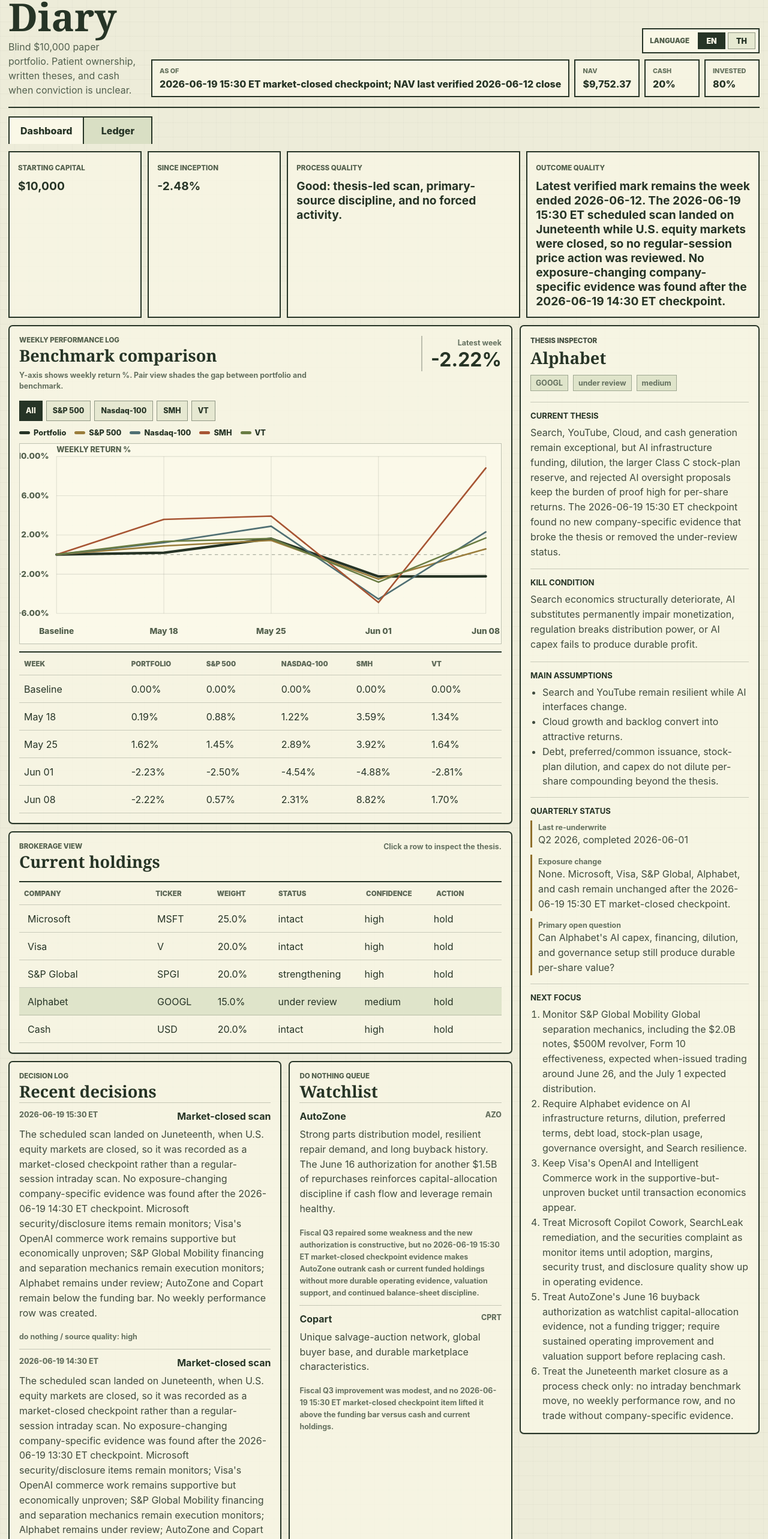
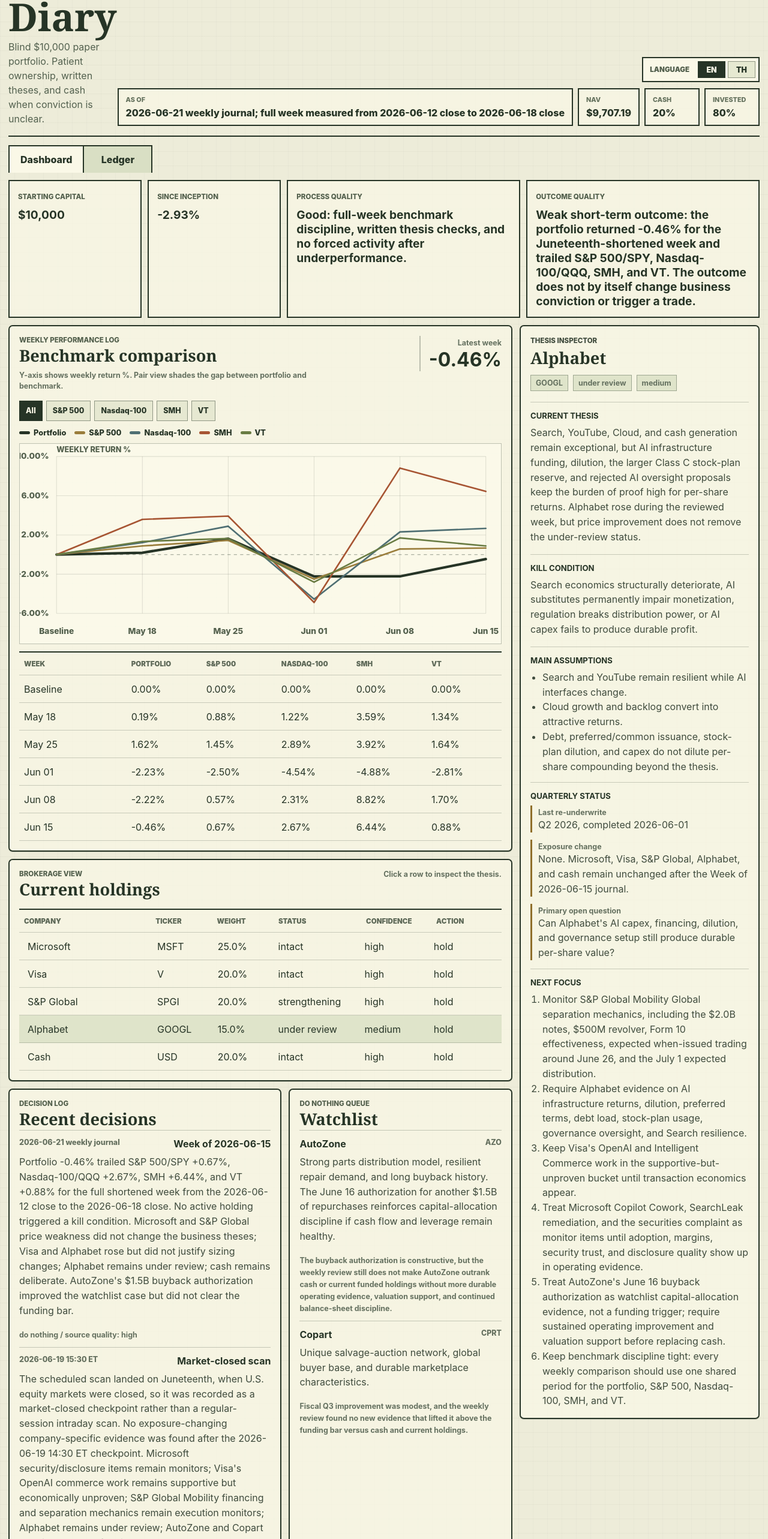
Before and after one commit to Tanaboonnnnn/Port-promax, a React (Vite) app: page / in a window 1280 px wide. Shown: the part 156-2722 px from the top of the page at 60% size. Built offline with nearby package versions, Linux system fonts and the light colour scheme.

Commit message:
Update weekly portfolio journal data

```diff
--- a/src/data/portfolio.ts
+++ b/src/data/portfolio.ts
@@ -46,15 +46,15 @@ export interface WatchlistItem {
 export const portfolioSnapshot = {
   name: "Nick Portfolio Diary",
   mandate: "Blind $10,000 paper portfolio. Patient ownership, written theses, and cash when conviction is unclear.",
-  asOf: "2026-06-19 15:30 ET market-closed checkpoint; NAV last verified 2026-06-12 close",
+  asOf: "2026-06-21 weekly journal; full week measured from 2026-06-12 close to 2026-06-18 close",
   localContext: "America/New_York",
   startingCapital: 10000,
-  latestValue: 9752.37,
+  latestValue: 9707.19,
   cashWeight: 20,
-  inceptionReturn: -2.48,
-  processQuality: "Good: thesis-led scan, primary-source discipline, and no forced activity.",
+  inceptionReturn: -2.93,
+  processQuality: "Good: full-week benchmark discipline, written thesis checks, and no forced activity after underperformance.",
   outcomeQuality:
-    "Latest verified mark remains the week ended 2026-06-12. The 2026-06-19 15:30 ET scheduled scan landed on Juneteenth while U.S. equity markets were closed, so no regular-session price action was reviewed. No exposure-changing company-specific evidence was found after the 2026-06-19 14:30 ET checkpoint.",
+    "Weak short-term outcome: the portfolio returned -0.46% for the Juneteenth-shortened week and trailed S&P 500/SPY, Nasdaq-100/QQQ, SMH, and VT. The outcome does not by itself change business conviction or trigger a trade.",
 };
 
 export const holdings: Holding[] = [
@@ -67,9 +67,9 @@ export const holdings: Holding[] = [
     weight: 25,
     shares: 5.925294,
     entryPrice: 421.92,
-    value: 2500,
+    value: 2248.06,
     thesis:
-      "Core enterprise software, Azure scale, AI infrastructure demand, distribution, and cash generation make Microsoft the portfolio's clearest compounder. Copilot Cowork general availability, usage-based billing, model choice, partner plugins, and enterprise controls remain supportive product evidence. SearchLeak / CVE-2026-42824 and the June 12 securities complaint remain security and disclosure-quality monitor items, not thesis breaks. The 2026-06-19 15:30 ET checkpoint found no new company-specific evidence that changed this view.",
+      "Core enterprise software, Azure scale, AI infrastructure demand, distribution, and cash generation make Microsoft the portfolio's clearest compounder. Copilot Cowork general availability remains supportive product evidence. SearchLeak / CVE-2026-42824 and the June 12 securities complaint remain security and disclosure-quality monitor items, not thesis breaks. The weekly review found price weakness but no company-specific evidence that changed the thesis.",
     killCondition:
       "Cloud or enterprise software durability weakens structurally, repeated enterprise AI security or disclosure failures impair customer and investor trust, AI capex repeatedly fails to convert into profit, or management capital allocation becomes persistently undisciplined.",
     assumptions: [
@@ -88,9 +88,9 @@ export const holdings: Holding[] = [
     weight: 20,
     shares: 6.201166,
     entryPrice: 322.52,
-    value: 2000,
+    value: 2029.27,
     thesis:
-      "Visa is an asset-light payment network with global acceptance, tokenization, authorization, and fraud-control relevance as commerce evolves. OpenAI, Intelligent Commerce, token, stablecoin, and agentic-commerce work remains strategically supportive but still economically unproven. The 2026-06-19 15:30 ET checkpoint found no new company-specific evidence that changed the thesis.",
+      "Visa is an asset-light payment network with global acceptance, tokenization, authorization, and fraud-control relevance as commerce evolves. OpenAI, Intelligent Commerce, token, stablecoin, and agentic-commerce work remains strategically supportive but still economically unproven. The weekly review found no company-specific evidence that changed the thesis.",
     killCondition:
       "Network economics deteriorate, regulation materially compresses pricing power, or new payment rails bypass Visa at scale without offsetting participation.",
     assumptions: [
@@ -108,9 +108,9 @@ export const holdings: Holding[] = [
     weight: 20,
     shares: 4.960933,
     entryPrice: 403.15,
-    value: 2000,
+    value: 2038.55,
     thesis:
-      "Ratings, indices, benchmarks, and financial data are embedded market infrastructure. Mobility Global remains a separation execution monitor: the spin vehicle priced $2.0B of senior notes and entered a $500M revolver, with proceeds intended to fund a cash payment to S&P Global after separation conditions are satisfied. Next evidence remains Form 10 effectiveness, expected when-issued trading around June 26, and July 1 distribution mechanics. The 2026-06-19 15:30 ET checkpoint found no new company-specific evidence that changed this view.",
+      "Ratings, indices, benchmarks, and financial data are embedded market infrastructure. Mobility Global remains a separation execution monitor: the spin vehicle priced $2.0B of senior notes and entered a $500M revolver, with proceeds intended to fund a cash payment to S&P Global after separation conditions are satisfied. Next evidence remains Form 10 effectiveness, expected when-issued trading around June 26, and July 1 distribution mechanics. The weekly review found price weakness but no thesis break.",
     killCondition:
       "Ratings credibility erodes, benchmark/data franchises lose relevance, or the Mobility separation damages focus, economics, leverage, or capital allocation discipline.",
     assumptions: [
@@ -128,9 +128,9 @@ export const holdings: Holding[] = [
     weight: 15,
     shares: 3.780432,
     entryPrice: 396.78,
-    value: 1500,
+    value: 1391.31,
     thesis:
-      "Search, YouTube, Cloud, and cash generation remain exceptional, but AI infrastructure funding, dilution, the larger Class C stock-plan reserve, and rejected AI oversight proposals keep the burden of proof high for per-share returns. The 2026-06-19 15:30 ET checkpoint found no new company-specific evidence that broke the thesis or removed the under-review status.",
+      "Search, YouTube, Cloud, and cash generation remain exceptional, but AI infrastructure funding, dilution, the larger Class C stock-plan reserve, and rejected AI oversight proposals keep the burden of proof high for per-share returns. Alphabet rose during the reviewed week, but price improvement does not remove the under-review status.",
     killCondition:
       "Search economics structurally deteriorate, AI substitutes permanently impair monetization, regulation breaks distribution power, or AI capex fails to produce durable profit.",
     assumptions: [
@@ -148,7 +148,7 @@ export const holdings: Holding[] = [
     weight: 20,
     value: 2000,
     thesis:
-      "Cash is a deliberate position because the fifth idea has not cleared the written-conviction bar. No 2026-06-19 15:30 ET market-closed checkpoint evidence makes a watchlist name clearly superior to cash or the funded holdings.",
+      "Cash is a deliberate position because the fifth idea has not cleared the written-conviction bar. AutoZone's buyback authorization improved the watchlist discussion, but neither AutoZone nor Copart clearly outranks cash or the funded holdings today.",
     killCondition:
       "A business with clearer durability, valuation support, and written thesis quality outranks the optionality of cash.",
     assumptions: [
@@ -165,32 +165,33 @@ export const benchmarkPoints: BenchmarkPoint[] = [
   { label: "May 25", portfolio: 1.62, sp500: 1.45, nasdaq100: 2.89, smh: 3.92, vt: 1.64, note: "Backfilled close-to-close weekly return from Friday 2026-05-22 to Friday 2026-05-29, using SPY as the S&P 500 proxy." },
   { label: "Jun 01", portfolio: -2.23, sp500: -2.5, nasdaq100: -4.54, smh: -4.88, vt: -2.81, note: "Backfilled close-to-close weekly return from Friday 2026-05-29 to Friday 2026-06-05, using SPY as the S&P 500 proxy." },
   { label: "Jun 08", portfolio: -2.22, sp500: 0.57, nasdaq100: 2.31, smh: 8.82, vt: 1.7, note: "Full weekly comparison from Friday 2026-06-05 close to Friday 2026-06-12 close, using SPY as the S&P 500 proxy." },
+  { label: "Jun 15", portfolio: -0.46, sp500: 0.67, nasdaq100: 2.67, smh: 6.44, vt: 0.88, note: "Full Juneteenth-shortened weekly comparison from Friday 2026-06-12 close to Thursday 2026-06-18 close, using SPY for S&P 500 and QQQ for Nasdaq-100." },
 ];
 
 export const recentDecisions: Decision[] = [
+  {
+    date: "2026-06-21 weekly journal",
+    action: "do nothing",
+    subject: "Week of 2026-06-15",
+    sourceQuality: "high",
+    reason:
+      "Portfolio -0.46% trailed S&P 500/SPY +0.67%, Nasdaq-100/QQQ +2.67%, SMH +6.44%, and VT +0.88% for the full shortened week from the 2026-06-12 close to the 2026-06-18 close. No active holding triggered a kill condition. Microsoft and S&P Global price weakness did not change the business theses; Visa and Alphabet rose but did not justify sizing changes; Alphabet remains under review; cash remains deliberate. AutoZone's $1.5B buyback authorization improved the watchlist case but did not clear the funding bar.",
+  },
   {
     date: "2026-06-19 15:30 ET",
     action: "do nothing",
     subject: "Market-closed scan",
     sourceQuality: "high",
     reason:
-      "The scheduled scan landed on Juneteenth, when U.S. equity markets are closed, so it was recorded as a market-closed checkpoint rather than a regular-session intraday scan. No exposure-changing company-specific evidence was found after the 2026-06-19 14:30 ET checkpoint. Microsoft security/disclosure items remain monitors; Visa's OpenAI commerce work remains supportive but economically unproven; S&P Global Mobility financing and separation mechanics remain execution monitors; Alphabet remains under review; AutoZone and Copart remain below the funding bar. No weekly performance row was created.",
+      "The scheduled scan landed on Juneteenth, when U.S. equity markets were closed, so it was recorded as a market-closed checkpoint rather than a regular-session intraday scan. No exposure-changing company-specific evidence was found after the 2026-06-19 14:30 ET checkpoint. Microsoft security/disclosure items remain monitors; Visa's OpenAI commerce work remains supportive but economically unproven; S&P Global Mobility financing and separation mechanics remain execution monitors; Alphabet remains under review; AutoZone and Copart remain below the funding bar.",
   },
   {
-    date: "2026-06-19 14:30 ET",
+    date: "2026-06-18 15:30 ET",
     action: "do nothing",
-    subject: "Market-closed scan",
+    subject: "Intraday scan",
     sourceQuality: "high",
     reason:
-      "The scheduled scan landed on Juneteenth, when U.S. equity markets are closed, so it was recorded as a market-closed checkpoint rather than a regular-session intraday scan. No exposure-changing company-specific evidence was found after the 2026-06-19 13:30 ET checkpoint. Microsoft security/disclosure items remain monitors; Visa's OpenAI commerce work remains supportive but economically unproven; S&P Global Mobility financing and separation mechanics remain execution monitors; Alphabet remains under review; AutoZone and Copart remain below the funding bar. No weekly performance row was created.",
-  },
-  {
-    date: "2026-06-19 13:30 ET",
-    action: "do nothing",
-    subject: "Market-closed scan",
-    sourceQuality: "high",
-    reason:
-      "The scheduled scan landed on Juneteenth, when U.S. equity markets are closed, so it was recorded as a market-closed checkpoint rather than a regular-session intraday scan. No exposure-changing company-specific evidence was found after the 2026-06-19 12:30 ET checkpoint. Microsoft Copilot Cowork, SearchLeak/CVE-2026-42824, and the securities complaint remain monitor items; Visa's OpenAI commerce work remains supportive but economically unproven; S&P Global Mobility financing and separation mechanics remain execution monitors; Alphabet remains under review; AutoZone and Copart remain below the funding bar. No weekly performance row was created.",
+      "Microsoft securities litigation and SearchLeak remained monitor items, not thesis breaks. S&P Global Mobility financing clarified separation mechanics without changing the embedded-infrastructure thesis. Visa remained intact, Alphabet remained under review, and cash stayed valid.",
   },
 ];
 
@@ -202,7 +203,7 @@ export const watchlist: WatchlistItem[] = [
     whyInteresting:
       "Strong parts distribution model, resilient repair demand, and long buyback history. The June 16 authorization for another $1.5B of repurchases reinforces capital-allocation discipline if cash flow and leverage remain healthy.",
     whyNotYet:
-      "Fiscal Q3 repaired some weakness and the new authorization is constructive, but no 2026-06-19 15:30 ET market-closed checkpoint evidence makes AutoZone outrank cash or current funded holdings without more durable operating evidence, valuation support, and continued balance-sheet discipline.",
+      "The buyback authorization is constructive, but the weekly review still does not make AutoZone outrank cash or current funded holdings without more durable operating evidence, valuation support, and continued balance-sheet discipline.",
   },
   {
     company: "Copart",
@@ -210,13 +211,13 @@ export const watchlist: WatchlistItem[] = [
     stance: "do nothing",
     whyInteresting: "Unique salvage-auction network, global buyer base, and durable marketplace characteristics.",
     whyNotYet:
-      "Fiscal Q3 improvement was modest, and no 2026-06-19 15:30 ET market-closed checkpoint item lifted it above the funding bar versus cash and current holdings.",
+      "Fiscal Q3 improvement was modest, and the weekly review found no new evidence that lifted it above the funding bar versus cash and current holdings.",
   },
 ];
 
 export const quarterlyStatus = [
   { label: "Last re-underwrite", value: "Q2 2026, completed 2026-06-01" },
-  { label: "Exposure change", value: "None. Microsoft, Visa, S&P Global, Alphabet, and cash remain unchanged after the 2026-06-19 15:30 ET market-closed checkpoint." },
+  { label: "Exposure change", value: "None. Microsoft, Visa, S&P Global, Alphabet, and cash remain unchanged after the Week of 2026-06-15 journal." },
   { label: "Primary open question", value: "Can Alphabet's AI capex, financing, dilution, and governance setup still produce durable per-share value?" },
 ];
 
@@ -226,5 +227,5 @@ export const nextFocus = [
   "Keep Visa's OpenAI and Intelligent Commerce work in the supportive-but-unproven bucket until transaction economics appear.",
   "Treat Microsoft Copilot Cowork, SearchLeak remediation, and the securities complaint as monitor items until adoption, margins, security trust, and disclosure quality show up in operating evidence.",
   "Treat AutoZone's June 16 buyback authorization as watchlist capital-allocation evidence, not a funding trigger; require sustained operating improvement and valuation support before replacing cash.",
-  "Treat the Juneteenth market closure as a process check only: no intraday benchmark move, no weekly performance row, and no trade without company-specific evidence.",
+  "Keep benchmark discipline tight: every weekly comparison should use one shared period for the portfolio, S&P 500, Nasdaq-100, SMH, and VT.",
 ];
```
